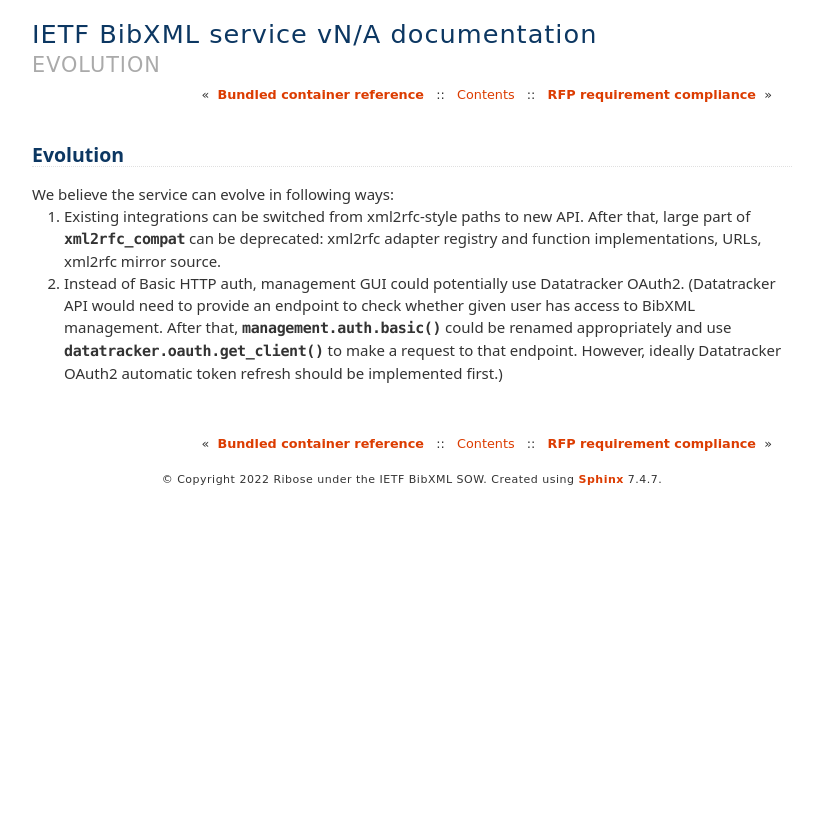
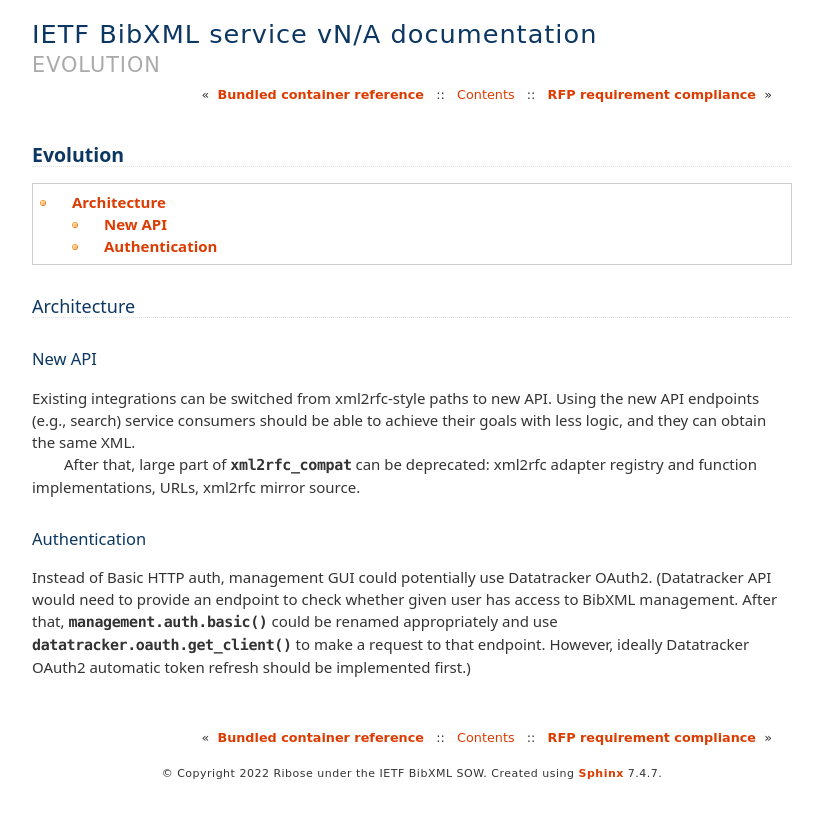
Before and after one commit to ietf-tools/bibxml-service, a Sphinx documentation site: the page built from docs/evolution.rst, in a window 1280 px wide. Shown: the top 818 px of the page, without its empty margins (228-1051 px from the left). Built offline with Sphinx 7.4.7, drawn with Linux system fonts in a browser that asks for light colours; pages that are not in the unit, such as notebooks, are missing from menus.

Commit message:
docs(evolution): restructure, prepare for expansion

```diff
--- a/docs/evolution.rst
+++ b/docs/evolution.rst
@@ -2,16 +2,31 @@
 Evolution
 =========
 
-We believe the service can evolve in following ways:
+.. contents::
+   :local:
 
-1. Existing integrations can be switched from xml2rfc-style paths to new API.
-   After that, large part of :mod:`xml2rfc_compat` can be deprecated:
-   xml2rfc adapter registry and function implementations, URLs, xml2rfc mirror source.
 
-2. Instead of Basic HTTP auth, management GUI could potentially
-   use Datatracker OAuth2. (Datatracker API would need to provide
-   an endpoint to check whether given user has access to BibXML management.
-   After that, :func:`management.auth.basic` could be renamed appropriately
-   and use :func:`datatracker.oauth.get_client()` to make a request to that
-   endpoint. However, ideally Datatracker OAuth2 automatic token refresh should
-   be implemented first.)
+Architecture
+============
+
+New API
+-------
+
+Existing integrations can be switched from xml2rfc-style paths to new API.
+Using the new API endpoints (e.g., search)
+service consumers should be able to achieve their goals with less logic,
+and they can obtain the same XML.
+
+After that, large part of :mod:`xml2rfc_compat` can be deprecated:
+xml2rfc adapter registry and function implementations, URLs, xml2rfc mirror source.
+
+Authentication
+--------------
+
+Instead of Basic HTTP auth, management GUI could potentially
+use Datatracker OAuth2. (Datatracker API would need to provide
+an endpoint to check whether given user has access to BibXML management.
+After that, :func:`management.auth.basic` could be renamed appropriately
+and use :func:`datatracker.oauth.get_client()` to make a request to that
+endpoint. However, ideally Datatracker OAuth2 automatic token refresh should
+be implemented first.)
```
